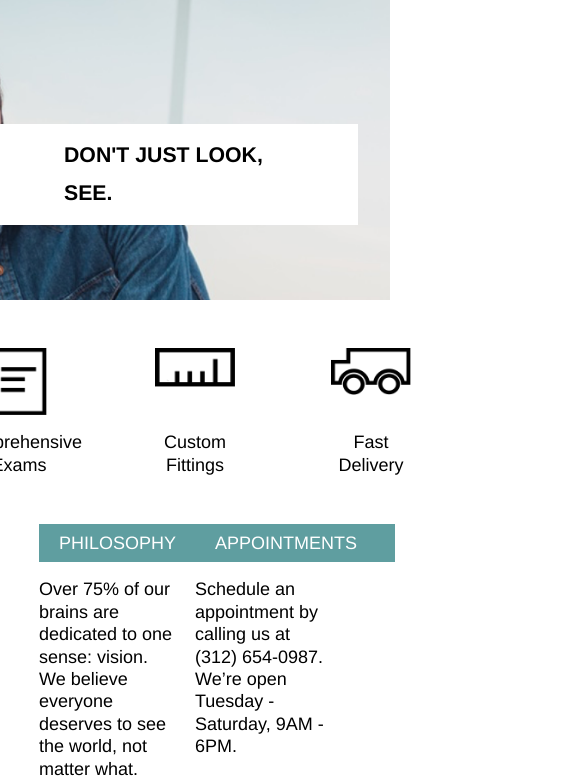
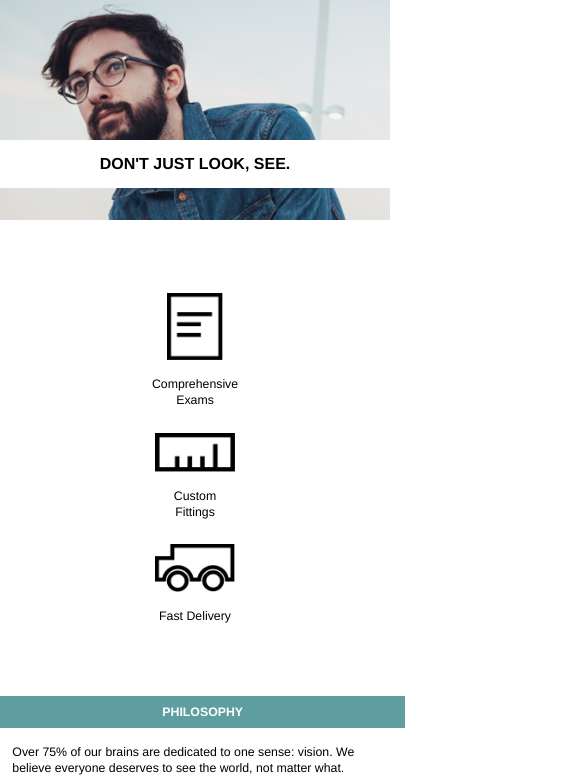
Before and after one commit to lposavad/U5D10Tortoise, a plain HTML site: page index.html in a window 390 px wide. Shown: the part 52-830 px from the top of the page, 585 px wide, since content can reach past the window. Drawn offline with Linux system fonts and the light colour scheme.

Commit message:
20171124 15:25 Complete mobile screen

```diff
--- a/resources/css/style.css
+++ b/resources/css/style.css
@@ -16,6 +16,9 @@ h1 {
   display: flex;
 }
 @media only screen and (max-width: 960px) {
+  body {
+    line-height: 1rem;
+  }
   .container {
     width: 100%;
   }
@@ -33,7 +36,6 @@ h1 {
   display: flex;
   position: relative;
   justify-content: space-between;
-  width: 960px;
   margin: 0rem auto auto auto;
   height: 3rem;
   background-color: cadetblue;
@@ -82,6 +84,30 @@ h1 {
     font-size: 1.33rem;
   }
 }
+@media only screen and (max-width: 540px) {
+  .banner {
+    height: 17rem;
+    background-position: 20%;
+  }
+  .bannertext {
+    display: flex;
+    justify-content: center;
+    width: 100%;
+    margin: auto;
+    margin-top: 9rem;
+    padding: 1rem;
+    line-height: 1rem;
+  }
+  .full, .logo span {
+    display: none;
+  }
+  .mini {
+    display: flex;
+  }
+  h1 {
+    font-size: 1rem;
+  }
+}
 /*  Options Styles  */
 .options {
   display: flex;
@@ -104,6 +130,19 @@ h1 {
 .optbox .paper-icon {
   width: 3.5rem;
 }
+@media only screen and (max-width: 540px) {
+  .options {
+    flex-direction: column;
+    align-items: center;
+    justify-content: flex-start;
+    margin: 3.77rem auto;
+   }
+   .optbox {
+     height: auto;
+     margin: 0.77rem;
+     font-size: 0.77rem;
+   }
+}
 /*  Values Styles  */
 .values {
   display: flex;
@@ -121,6 +160,31 @@ h1 {
   padding: 0.5rem 1.25rem;
   margin-bottom: 1rem;
 }
+@media only screen and (max-width: 540px) {
+  .values {
+    flex-direction: column;
+    align-items: center;
+    justify-content: flex-start;
+   }
+   .valbox {
+     width: auto;
+     height: auto;
+     margin: 0rem 0.77rem 4rem 0.77rem;
+     font-size: 0.77rem;
+   }
+   .valboxheading {
+     display: flex;
+     margin: 0 -0.77rem;
+     justify-content: center;
+     align-items: center;
+     width: 100%;
+     padding: 0.5rem 1.25rem;
+     font-weight: bold;
+   }
+   .valboxtext {
+     padding-top: 1rem;
+   }
+}
 /*  Footer Styles  */
 footer {
   display: flex;
@@ -133,3 +197,11 @@ footer img {
   margin-left: 2rem;
   margin-right: 1rem;
 }
+@media only screen and (max-width: 540px) {
+  footer img {
+    margin: auto;
+  }
+  footer span {
+    display: none;
+  }
+}
```
